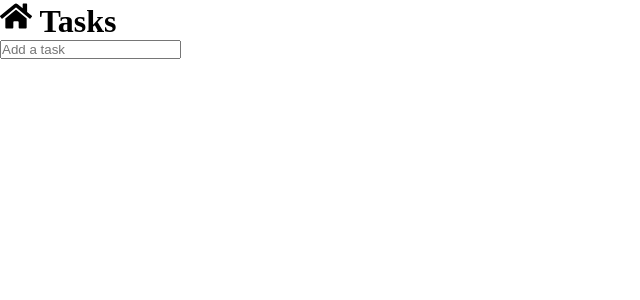
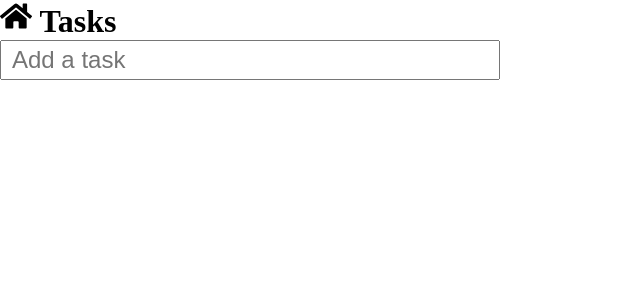
Before and after one commit to Alforoan/reactTesting, a React (Create React App) app: page / in a window 1280 px wide. Shown: the top 300 px of the page, without its empty margins (0-640 px from the left). Built offline with nearby package versions, Linux system fonts and the light colour scheme.

Commit message:
add css for form

```diff
--- a/src/components/Tasks.js
+++ b/src/components/Tasks.js
@@ -14,6 +14,7 @@ function Tasks() {
       </h1>
       <form>
         <input
+          className="task-form"
           onClick={() => handleClick()}
           type="text"
           placeholder={message}
--- a/src/index.css
+++ b/src/index.css
@@ -12,3 +12,10 @@ code {
   font-family: source-code-pro, Menlo, Monaco, Consolas, "Courier New",
     monospace;
 }
+
+.task-form {
+  width: 500px;
+  height: 40px;
+  font-size: 1.5rem;
+  text-indent: 10px;
+}
```
